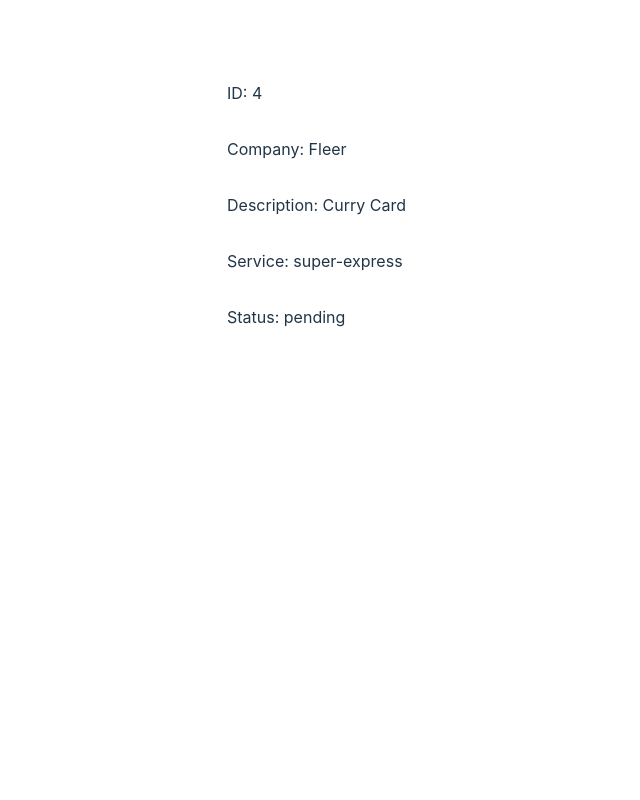
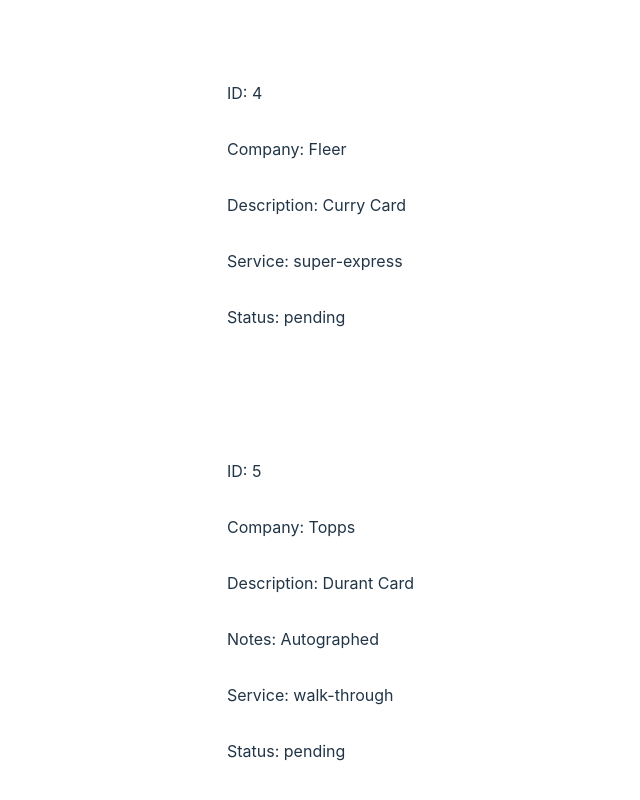
Before and after one commit to JWCTempleton/psa-db, a React (Vite) app in the folder psa-db/: page / in a window 1280 px wide. Shown: the part 1715-2515 px from the top of the page, without its empty margins (93-733 px from the left). Before the commit the page ends 2157 px from the top, so only its background shows below. Built offline with nearby package versions, Linux system fonts and the light colour scheme; data requests are answered from the project's data file.

Commit message:
Add the backend communication module to replace the axios get requests in App, confirm functionality is still intact

```diff
--- a/psa-db/db.json
+++ b/psa-db/db.json
@@ -39,6 +39,16 @@
       "received": "2023-01-13T02:51:32.621Z",
       "submitted": null,
       "status": "pending"
+    },
+    {
+      "id": 5,
+      "company": "Topps",
+      "description": "Durant Card",
+      "notes": "Autographed",
+      "service": "walk-through",
+      "received": "2023-01-13T22:35:32.708Z",
+      "submitted": null,
+      "status": "pending"
     }
   ]
 }
--- a/psa-db/src/App.tsx
+++ b/psa-db/src/App.tsx
@@ -1,7 +1,7 @@
-import axios from "axios";
 import { useState, useEffect } from "react";
 import "./App.css";
 import Card from "./components/Card";
+import cardService from "./services/cards";
 
 const styles = {
   display: "flex",
@@ -24,11 +24,10 @@
   });
 
   useEffect(() => {
-    axios
-      .get("http://localhost:3001/cards")
-      .then((response) => setCardData(response.data));
+    cardService.getAll().then((response) => {
+      setCardData(response.data);
+    });
   }, []);
-
   const handleNewCard = (event) => {
     const { name, value } = event.target;
     setNewCard((prevCard) => {
@@ -48,8 +47,8 @@
       submitted: null,
       status: "pending",
     };
-    axios
-      .post("http://localhost:3001/cards", newCardObject)
+    cardService
+      .create(newCardObject)
       .then((response) => setCardData(cardData.concat(response.data)));
     setNewCard({
       company: "",
```
Also changed, not shown: psa-db/src/services/cards.tsx (renamed from psa-db/src/services/cards.ts).
